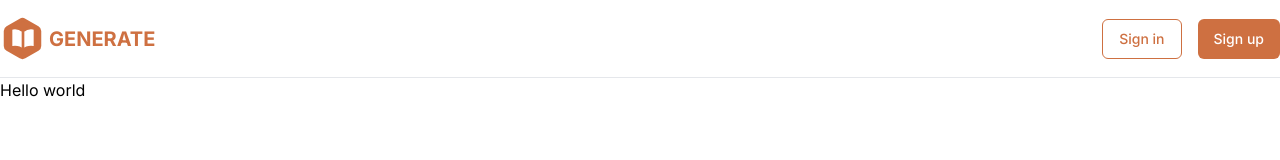
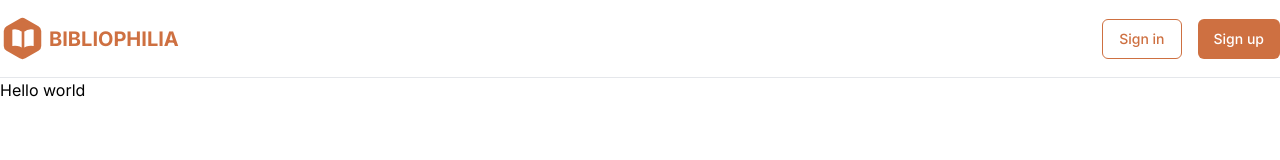
Before and after one commit to Mr-pvn05/eLib, a Next.js app in the folder client/: page / in a window 1280 px wide. Shown: the top 160 px of the page. Built offline with nearby package versions, Linux system fonts and the light colour scheme.

Commit message:
change logo name

```diff
--- a/client/src/components/Navbar.tsx
+++ b/client/src/components/Navbar.tsx
@@ -13,7 +13,7 @@ const Navbar = () => {
                 <BookIcon />
               </div>
               <span className="text-xl font-bold uppercase text-primary-500">
-                Generate
+                Bibliophilia
               </span>
             </div>
           </Link>
```
